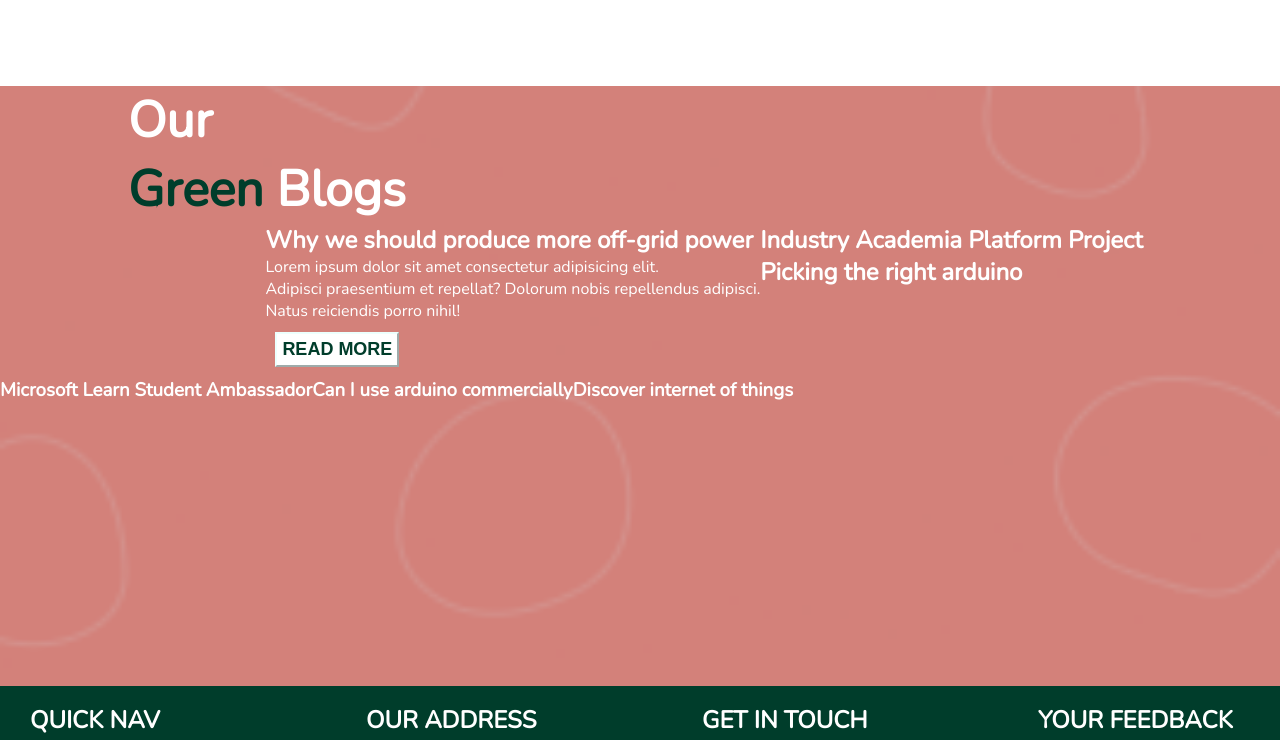
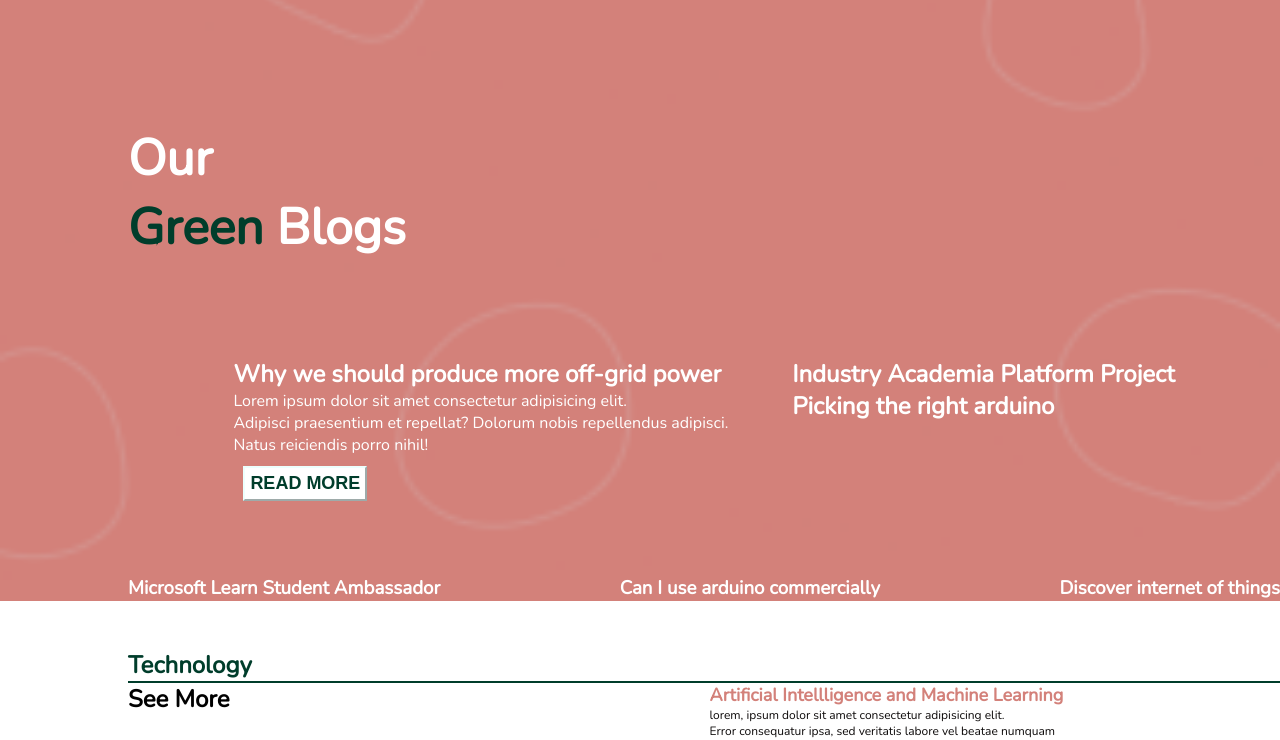
Before and after one commit to grenncore/The-Greencore-Website, a React (Create React App) app: page / in a window 1280 px wide. Shown: the part 5800-6540 px from the top of the page. Built offline with nearby package versions, Linux system fonts and the light colour scheme.

Commit message:
updated styles

```diff
--- a/public/index.html
+++ b/public/index.html
@@ -14,5 +14,6 @@
   </head>
   <body>
     <div id="root"></div>
+
   </body>
 </html>
--- a/src/components/Blog.js
+++ b/src/components/Blog.js
@@ -28,7 +28,7 @@ const Blog = () =>{
        </div>
        <div className='second-blog'>
             <div>
-                <h3>Microsoft Learn Student Ambassador</h3>
+              <h3>Microsoft Learn Student Ambassador</h3>
             </div>
             <div>
              <h3>Can I use arduino commercially</h3>
@@ -36,7 +36,16 @@ const Blog = () =>{
             <div>
               <h3>Discover internet of things</h3>
             </div>
-
+        </div>
+      </div>
+      <div className='techBlog'>
+        <h2 className='tech-title'>Technology</h2>
+        <div className='tech-content'>
+          <h2>See More </h2>
+          <div className='artificial'>
+            <h2 className='artificial-title'>Artificial Intellligence and Machine Learning</h2>
+            <p className='artificial-p'>lorem, ipsum dolor sit amet consectetur adipisicing elit. <br/>Error consequatur ipsa, sed veritatis labore vel beatae numquam <br/>voluptatibus rerum inventore delectus maxime alias, illo et excepturi voluptatem! Vero, alias architecto.</p>
+          </div>
         </div>
       </div>
     </div>
--- a/src/components/Menu.js
+++ b/src/components/Menu.js
@@ -4,7 +4,7 @@ const Menu = () => {
   return (
     <section className='myMenu'>
           	<input class="menu-icon" type="checkbox" id="menu-icon" name="menu-icon"/>
-  	<label for="menu-icon"></label>
+  	<label HTMLfor="menu-icon"></label>
   	<nav class="nav">
   		<ul class="pt-5">
   			<li><a href="./">Home</a></li>
--- a/src/components/assets/stylesheets/styles.css
+++ b/src/components/assets/stylesheets/styles.css
@@ -570,10 +570,11 @@ html, body {
   background-position: center;
   background-size: cover;
   color: #fff;
+  overflow: hidden;
 
 }
 .title h1{
-  margin-top: 5.6rem;
+  margin-top: 8rem;
 
   font-size: 50px;
   font-weight: 900;
@@ -583,11 +584,10 @@ html, body {
 h1 span{
   color: #003D2B;
 }
-.blog-section .blogContent .second-blog{
-  margin-left: 8rem;
-}
 .first-blog{
   display: flex;
+  padding-top: 6rem;
+  /* padding-left: 4rem; */
   justify-content: center;
   margin-left: 8rem;
 }
@@ -598,16 +598,62 @@ h1 span{
   color: #003D2B;
   font-size: 18px;
   margin: 10px;
+  transition: 0.5s;
   border-color: #ECFFFD;
   font-weight: bold;
   text-align: center;
 }
+.readMore:hover{
+  transform: scale(0.8);
+}
 .firstBlog2{
   display: flex;
+  padding-bottom:5rem ;
+  padding-left: 4rem;
   flex-direction: column;
 }
 .second-blog{
   display: flex;
+  padding-top: 4rem;
+  align-items: center;
+  margin-left: 8rem;
+  justify-content: space-between;
+
+}
+.blog .techBlog{
+  left: 0;
+  width: 100vw;
+  min-height: 200px;
+
+}
+/* .techBlog{
+  margin-left: 8rem;
+} */
+.tech-title {
+  font-size: 24px;
+  color: #003D2B;
+  font-weight: 900;
+ margin-left: 8rem;
+ padding-top: 3rem;
+  border-bottom: 2px solid #003D2B;
+}
+.artificial{
+  display: flex;
+  flex-direction: column;
+  float: right;
+  padding-left: 30rem;
+}
+.artificial-title{
+  font-size: 18px;
+  color: #D3817A;
+}
+.artificial-p{
+  font-size: 12px;
+  color: rgb(13, 10, 10);
+}
+.tech-content{
+  margin-left: 8rem;
+  display: flex;
 
 }
 /*# sourceMappingURL=styles.css.map */
```
Also changed, not shown: src/components/Home.js (+7 -0 lines).
